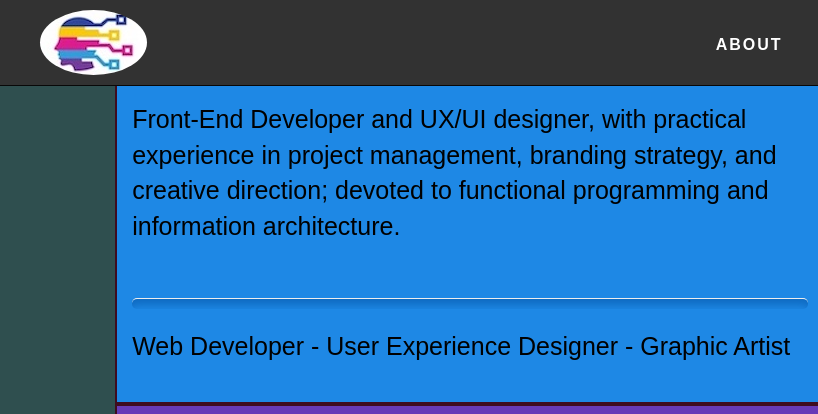
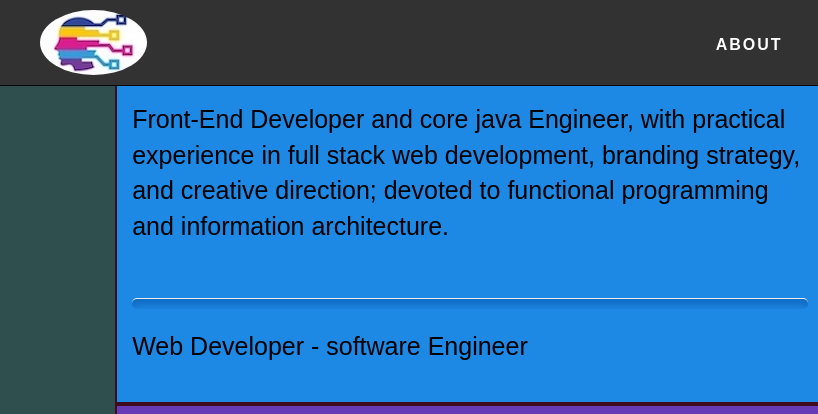
Before and after one commit to sofani/portfolio, a plain HTML site: page main.html in a window 1280 px wide. Shown: the top 414 px of the page, 0-818 px from the left. Drawn offline with Linux system fonts and the light colour scheme.

Commit message:
updated image

```diff
--- a/main.html
+++ b/main.html
@@ -45,10 +45,10 @@
 <div id="section1" class="container-fluid">
    <div class="row">
 	      <div class="col-lg-8 col-md-9 col-sm-8" >
-	          <p class="description">Front-End Developer and UX/UI designer, with practical experience in project management, branding strategy, and creative direction;  devoted to functional programming and information architecture.</p><br>
+	          <p class="description">Front-End Developer and core java Engineer, with practical experience in full stack web development, branding strategy, and creative direction;  devoted to functional programming and information architecture.</p><br>
 	          <hr>
 	          <p class="description">
-	             Web Developer - User Experience Designer - Graphic Artist
+	             Web Developer - software Engineer
 	          </p>
 		   </div>
 
@@ -150,7 +150,7 @@
 
 		          </div>
 		          <div class="col-lg-4 col-md-4 col-sm-3 " id="sec5">
-		              &copy; Wedi Brhin
+		              &copy; sofani mesfun
 		              <script type="text/javascript">
                                         document.write(new Date().getFullYear());
                       </script> All rights reserved.
```
